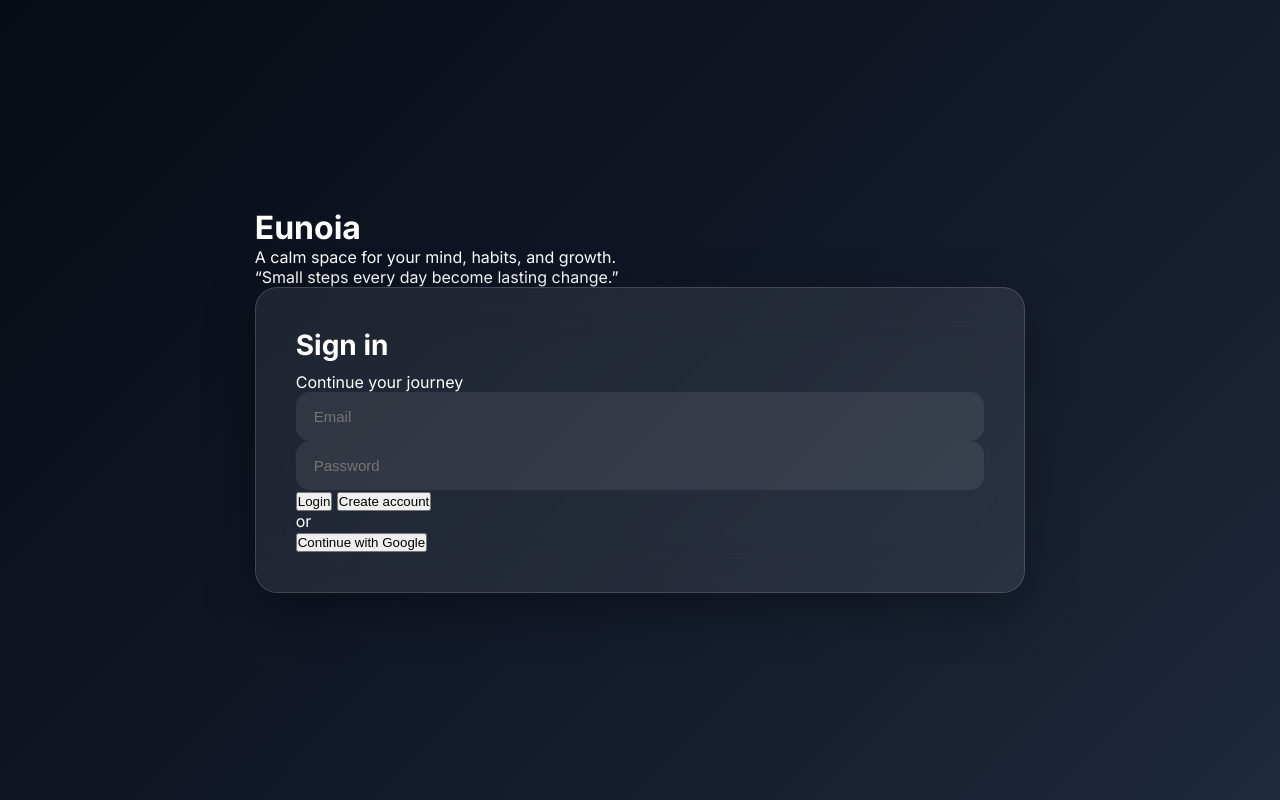
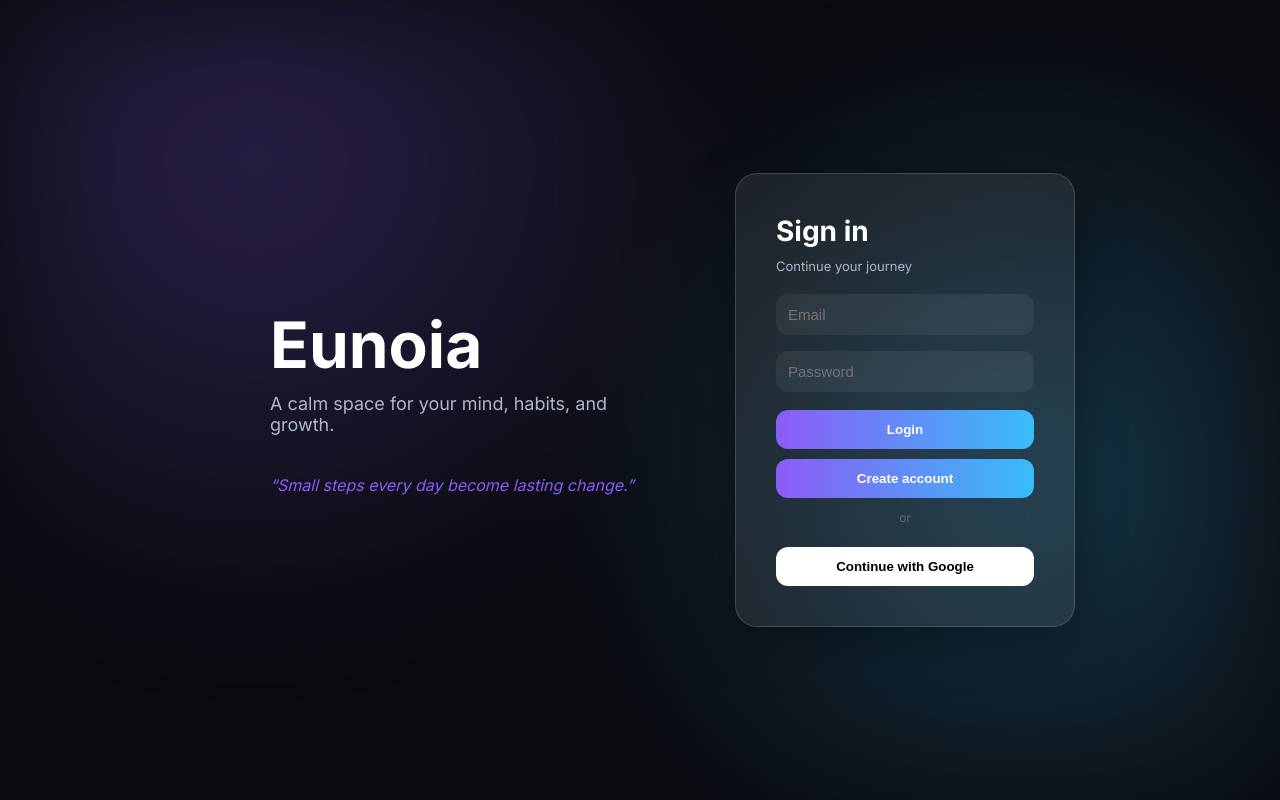
Before and after one commit to Genuizy/Eunoia, a plain HTML site: page index.html in a window 1280 px wide. Drawn offline with Linux system fonts and the light colour scheme.

Commit message:
Update style.css

```diff
--- a/css/style.css
+++ b/css/style.css
@@ -2,7 +2,233 @@
    EUNOIA - STYLE.CSS
    Version 0.1 Alpha
 ======================================== */
+/* ==========================================
+   LOGIN REDESIGN (EUNOIA PREMIUM UI)
+========================================== */
 
+.login-body{
+
+    margin:0;
+
+    font-family:Inter, sans-serif;
+
+    background:#0a0b10;
+
+    color:white;
+
+    overflow:hidden;
+
+}
+
+/* soft glowing background */
+.login-bg{
+
+    position:absolute;
+
+    width:100%;
+
+    height:100%;
+
+    background:
+        radial-gradient(circle at 20% 20%, rgba(139,92,246,0.25), transparent 40%),
+        radial-gradient(circle at 80% 60%, rgba(56,189,248,0.25), transparent 40%);
+
+    filter:blur(60px);
+
+}
+
+/* layout */
+.login-wrapper{
+
+    position:relative;
+
+    display:flex;
+
+    height:100vh;
+
+}
+
+/* LEFT SIDE */
+.login-left{
+
+    flex:1;
+
+    display:flex;
+
+    flex-direction:column;
+
+    justify-content:center;
+
+    padding:80px;
+
+}
+
+.login-left h1{
+
+    font-size:64px;
+
+    margin:0;
+
+}
+
+.tagline{
+
+    font-size:18px;
+
+    color:#AEB7C9;
+
+    margin-top:10px;
+
+    max-width:400px;
+
+}
+
+.quote{
+
+    margin-top:40px;
+
+    font-style:italic;
+
+    color:#8B5CF6;
+
+}
+
+/* RIGHT SIDE */
+.login-right{
+
+    flex:1;
+
+    display:flex;
+
+    align-items:center;
+
+    justify-content:center;
+
+}
+
+/* CARD */
+.login-card{
+
+    width:340px;
+
+    padding:28px;
+
+    border-radius:18px;
+
+    background:rgba(255,255,255,.06);
+
+    border:1px solid rgba(255,255,255,.12);
+
+    backdrop-filter:blur(20px);
+
+}
+
+.login-card h2{
+
+    margin:0;
+
+}
+
+.sub{
+
+    color:#AEB7C9;
+
+    font-size:13px;
+
+    margin-bottom:12px;
+
+}
+
+/* INPUTS */
+.login-card input{
+
+    width:100%;
+
+    padding:12px;
+
+    margin:8px 0;
+
+    border:none;
+
+    border-radius:12px;
+
+    background:rgba(255,255,255,.06);
+
+    color:white;
+
+    outline:none;
+
+}
+
+/* BUTTONS */
+.login-card button{
+
+    width:100%;
+
+    padding:12px;
+
+    margin-top:10px;
+
+    border:none;
+
+    border-radius:12px;
+
+    cursor:pointer;
+
+    background:linear-gradient(90deg,#8B5CF6,#38BDF8);
+
+    color:white;
+
+    font-weight:600;
+
+    transition:.2s;
+
+}
+
+.login-card button:hover{
+
+    transform:translateY(-2px);
+
+}
+
+/* GOOGLE */
+.google-btn{
+
+    background:white !important;
+
+    color:black !important;
+
+}
+
+/* DIVIDER */
+.divider{
+
+    text-align:center;
+
+    margin:12px 0;
+
+    color:#666;
+
+    font-size:12px;
+
+}
+
+/* RESPONSIVE */
+@media(max-width:900px){
+
+.login-wrapper{
+
+    flex-direction:column;
+
+}
+
+.login-left{
+
+    display:none;
+
+}
+
+}
 *{
     margin:0;
     padding:0;
```
